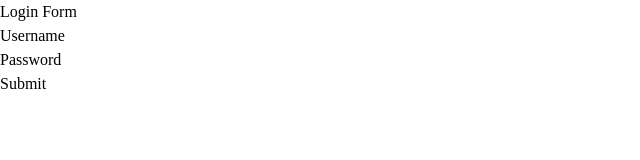
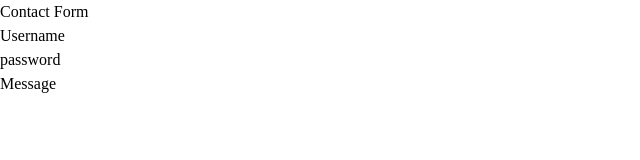
Before and after one commit to nidhi-webdev/react_thapa, a React (Vite) app in the folder project/: page / in a window 1280 px wide. Shown: the top 160 px of the page, without its empty margins (0-640 px from the left). Built offline with nearby package versions, Linux system fonts and the light colour scheme.

Commit message:
Contact Form skeleton

```diff
--- a/project/src/App.jsx
+++ b/project/src/App.jsx
@@ -9,6 +9,7 @@ import ShortCircuit from './projects/shortCircuit/ShortCircuit'
 import Counter from './useState/Counter'
 import RegistrationForm from './useState/RegistrationForm'
 import LoginForm from './useState/LoginForm'
+import ContactForm from './useState/ContactForm'
 
 
 const App = () => {
@@ -35,7 +36,8 @@ const App = () => {
 
       {/* <Counter /> */}
       {/* <RegistrationForm /> */}
-      <LoginForm />
+      {/* <LoginForm /> */}
+      <ContactForm />
     </>
   )
 }
--- /dev/null
+++ b/project/src/useState/ContactForm.jsx
@@ -0,0 +1,29 @@
+import React from 'react'
+
+const ContactForm = () => {
+    return (
+        <div className='flex justify-center items-center min-h-screen bg-linear-to-br'>
+            <h1> Contact Form </h1>
+            <form className=' '>
+                <div className='flex flex-col gap-6'>
+                    <div>
+                        <label> Username </label>
+                        <input type='text' name='userName' required autoComplete='off' />
+                    </div>
+                    <div>
+                        <label> password </label>
+                        <input type='text' name='password' required autoComplete='off' />
+                    </div>
+                    <div>
+                        <label> Message </label>
+                        <input type='text' name='message' required autoComplete='off' />
+                    </div>
+                </div>
+
+
+            </form>
+        </div>
+    )
+}
+
+export default ContactForm
```
